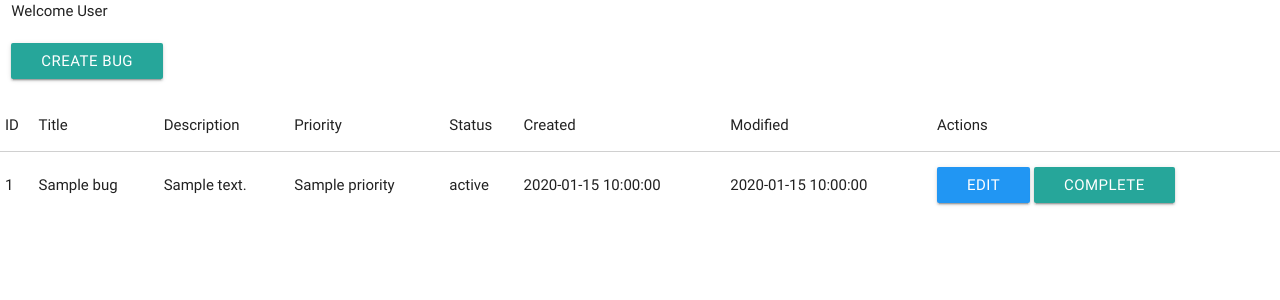
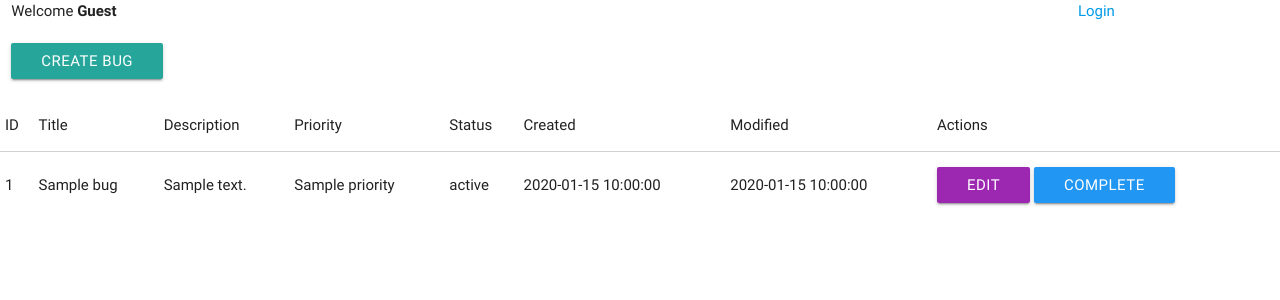
Before and after one commit to May201/BugTracker, a Flask app: template templates/dashboard.html in a window 1280 px wide. Shown: the top 300 px of the page. Run offline with Flask 2, Linux system fonts and the light colour scheme; the template is opened without the code that fills it: most values are stand-ins (such as "Sample title", 1, 10 or a date in 2020); some libraries are stand-ins or nearby versions.

Commit message:
Add session storage for user email

```diff
--- a/app.py
+++ b/app.py
@@ -1,5 +1,5 @@
 import os
-from flask import Flask, render_template, redirect, request
+from flask import Flask, render_template, redirect, request, session
 from flask_pymongo import PyMongo
 from bson.objectid import ObjectId
 
@@ -8,6 +8,7 @@ from bson.objectid import ObjectId
 app = Flask(__name__)
 app.config["MONGO_DBNAME"] = 'Bugtracker'
 app.config["MONGO_URI"] = os.getenv('MONGO_URI', 'mongodb://localhost')
+app.secret_key = os.urandom(24)
 
 # Shortcut to the database
 db = PyMongo(app).db
@@ -20,11 +21,20 @@ def login():
         return render_template("login.html")
 
     # Check login details and then redirect to dashboard
-    existing_user = db.users.find_one({'email': request.form.get('email')})
+    user_email = request.form.get('email')
+    existing_user = db.users.find_one({'email': user_email})
     if existing_user is None:
         return render_template("login.html", error=True)
 
+    session['user_email'] = user_email
     return redirect("/dashboard")
+
+
+@app.route("/logout")
+def logout():
+    # Reset the user email in the session
+    session['user_email'] = ''
+    return redirect("/login")
 
 
 @app.route("/signup", methods=["GET", "POST"])
@@ -34,12 +44,14 @@ def signup():
         return render_template("signup.html")
 
     # On successfull signup, redirect to dashboard
-    existing_user = db.users.find_one({'email': request.form.get('email')})
+    user_email = request.form.get('email')
+    existing_user = db.users.find_one({'email': user_email})
     if existing_user is None:
         db.users.insert_one(request.form.to_dict())
     else:
         return render_template("signup.html", error=True)
 
+    session['user_email'] = user_email
     return redirect("/dashboard")
 
 
--- a/templates/dashboard.html
+++ b/templates/dashboard.html
@@ -1,7 +1,21 @@
 {% extends "base.html" %}
 {% block content %}
     <div class="row">
-    <div class="col s10">Welcome <span>User</span></div>
+        <div class="col s10">
+            Welcome
+            {% if session.get('user_email', '') == '' %}
+                <span><b>Guest</b></span>
+            {% else %}
+                <span><b>{{ session['user_email'] }}</b></span>
+            {% endif %}
+        </div>
+        <div class="col s2">
+            {% if session.get('user_email', '') == '' %}
+                <a href="/login">Login</a>
+            {% else %}
+                <a href="/logout">Logout</a>
+            {% endif %}
+        </div>
     </div>
     <div class="row">
         <form action="/create-bug" method="GET" class="col s10">
@@ -33,8 +47,8 @@
                         <td>{{ bug.created }}</td>
                         <td>{{ bug.modified }}</td>
                         <td>
-                            <a href="{{url_for('edit_bug', bug_id=bug._id)}}" class="waves-effect waves-light btn btn_small blue">Edit</a>
-                            <a href="{{url_for('mark_complete', bug_id=bug._id)}}" class="waves-effect waves-light btn btn_small">Complete</a>
+                            <a href="{{url_for('edit_bug', bug_id=bug._id)}}" class="waves-effect waves-light btn purple">Edit</a>
+                            <a href="{{url_for('mark_complete', bug_id=bug._id)}}" class="waves-effect waves-light btn blue">Complete</a>
                         </td>
                     </tr>
                 {% endfor %}
```
